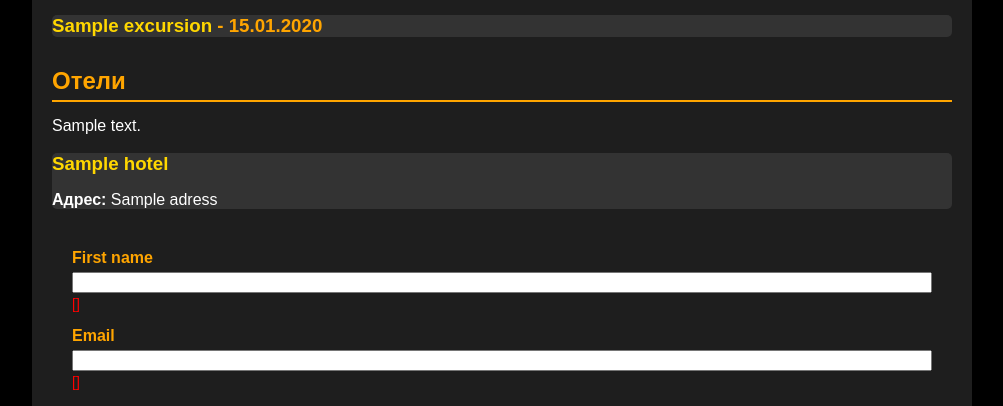
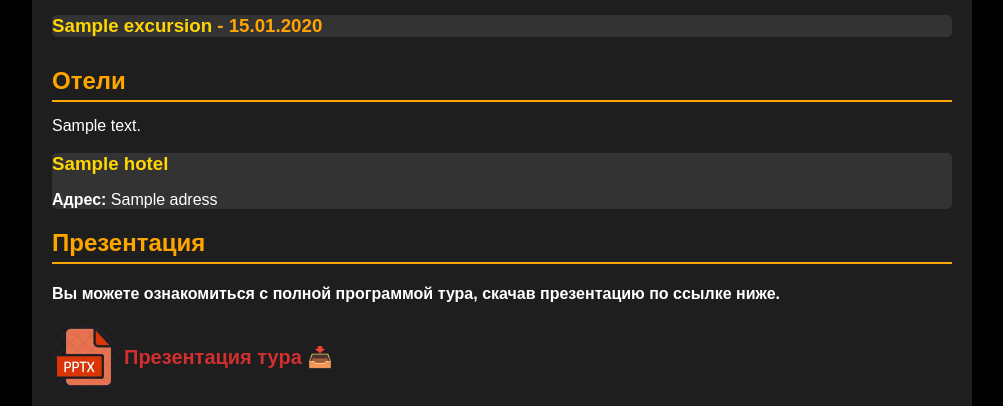
Before and after one commit to MrDzhofik/Tut_i_tam, a Django app: template tour/templates/tour/tour_page.html in a window 1280 px wide. Shown: the part 925-1331 px from the top of the page, without its empty margins (138-1141 px from the left). Run offline with Django 4.2, Linux system fonts and the light colour scheme; the template is opened without the code that fills it: most values are stand-ins (such as "Sample title", 1, 10 or a date in 2020); grey boxes marked "Sample" are stand-in pictures; form fields are guessed from the names that the template uses.

Commit message:
Добавил возможность загрузки и скачивания презентации тура

```diff
--- a/tour/models.py
+++ b/tour/models.py
@@ -24,6 +24,11 @@
     description = models.TextField(verbose_name="Описание", default="Тур")
     photo = models.ImageField(verbose_name="Фото", default="default.JPG", upload_to="tour_photo")
     hotel_description = models.TextField(verbose_name="Описание отелей", default="Отель")
+
+    def get_presentation_upload_path(self, filename):
+        return os.path.join('tour_presentation', self.name, filename)
+
+    presentation = models.FileField(verbose_name="Презентация", default="default.jpg", upload_to=get_presentation_upload_path)
 
     class Meta:
        verbose_name = "Тур"
--- a/tour/static/css/tour_page.css
+++ b/tour/static/css/tour_page.css
@@ -19,7 +19,8 @@
     margin-top: 30px;
 }
 
-.tour-section h2 {
+.tour-section h2,
+.tour-presentation h2 {
     color: #FFA500;
     border-bottom: 2px solid #FFA500;
     padding-bottom: 5px;
@@ -70,3 +71,22 @@
     color: #000;
     border-color: #000;
 }
+
+.download-link {
+    display: flex;
+    align-items: center;
+    gap: 8px;
+    color: #d32f2f;
+    font-weight: bold;
+    font-size: 20px;
+    text-decoration: none;
+}
+
+.download-link:hover {
+    color: #b71c1c;
+}
+
+.icon {
+    width: 64px;
+    height: 64px;
+}
--- a/tour/templates/tour/tour_page.html
+++ b/tour/templates/tour/tour_page.html
@@ -43,6 +43,17 @@
         </ul>
     </div>
 
+
+    <div class="tour-presentation">
+        {% if tour.presentation.name != 'default.jpg' %}
+        <h2>Презентация</h2>
+        <h4>Вы можете ознакомиться с полной программой тура, скачав презентацию по ссылке ниже.</h4>
+        <a href="{{ tour.presentation.url }}" download class="download-link">
+            <img src="/static/icons/pptx-icon.png" alt="PPTX" class="icon"> Презентация тура 📥
+        </a>
+        {% endif %}
+    </div>
+
     {% include 'tour/components/tour_order_form.html' %}
 
     {% include 'tour/components/back_button.html' %}
--- a/tour/views.py
+++ b/tour/views.py
@@ -1,5 +1,5 @@
 from django.shortcuts import render
-from django.http import JsonResponse
+from django.http import JsonResponse, HttpResponse
 from .models import *
 from .forms import ContactForm
 
```
Also changed, not shown: tour/migrations/0013_tour_presentation_alter_tour_excursion_date.py (added), tour/static/icons/pptx-icon.png (added), 1 other file.
